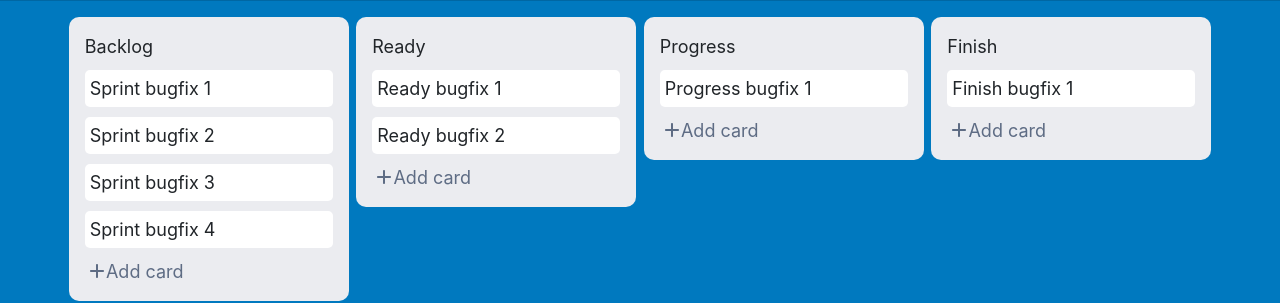
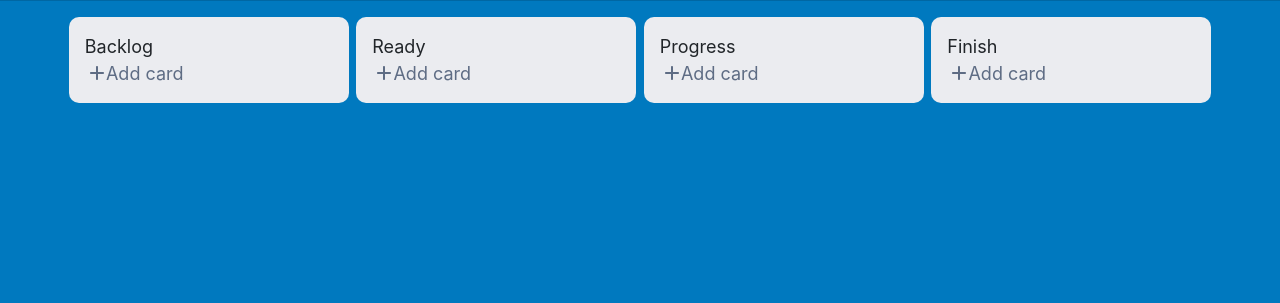
Before and after one commit to akambetov/Kanban-Board, a React (Create React App) app: page / in a window 1280 px wide. Shown: the part 315-618 px from the top of the page. Built offline with nearby package versions, Linux system fonts and the light colour scheme.

Commit message:
LocalStorage

```diff
--- a/src/App.js
+++ b/src/App.js
@@ -13,26 +13,10 @@ const KanbanMock = {
     title: 'backlog',
     updateFromTable: null,
     issues: [
-      {
-        id: 'backlog-task1',
-        title: 'Sprint bugfix 1',
-        desc: 'lorem lorem lorem lorem',
-      },
-      {
-        id: 'backlog-task2',
-        title: 'Sprint bugfix 2',
-        desc: 'lorem lorem lorem lorem',
-      },
-      {
-        id: 'backlog-task3',
-        title: 'Sprint bugfix 3',
-        desc: 'lorem lorem lorem lorem',
-      },
-      {
-        id: 'backlog-task4',
-        title: 'Sprint bugfix 4',
-        desc: 'lorem lorem lorem lorem',
-      },
+      // { id: 'backlog-task1', title: 'Sprint bugfix 1', desc: 'lorem lorem lorem lorem' },
+      // { id: 'backlog-task2', title: 'Sprint bugfix 2', desc: 'lorem lorem lorem lorem' },
+      // { id: 'backlog-task3', title: 'Sprint bugfix 3', desc: 'lorem lorem lorem lorem' },
+      // { id: 'backlog-task4', title: 'Sprint bugfix 4', desc: 'lorem lorem lorem lorem' },
     ],
   },
 
@@ -40,12 +24,8 @@ const KanbanMock = {
     title: 'ready',
     updateFromTable: 'backlog',
     issues: [
-      {
-        id: 'ready-task1',
-        title: 'Ready bugfix 1',
-        desc: 'lorem lorem lorem lorem',
-      },
-      { id: 'ready-task2', title: 'Ready bugfix 2', desc: 'lorem lorem lorem lorem' },
+      // { id: 'ready-task1', title: 'Ready bugfix 1', desc: 'lorem lorem lorem lorem' },
+      // { id: 'ready-task2', title: 'Ready bugfix 2', desc: 'lorem lorem lorem lorem' },
       // { id: 'ready-task3', title: 'Ready bugfix 3', desc: 'lorem lorem lorem lorem' },
       // { id: 'ready-task4', title: 'Ready bugfix 4', desc: 'lorem lorem lorem lorem' },
     ],
@@ -55,11 +35,7 @@ const KanbanMock = {
     title: 'progress',
     updateFromTable: 'ready',
     issues: [
-      {
-        id: 'progress-task1',
-        title: 'Progress bugfix 1',
-        desc: 'lorem lorem lorem lorem',
-      },
+      // { id: 'progress-task1', title: 'Progress bugfix 1', desc: 'lorem lorem lorem lorem' },
       // { id: 'progress-task2', title: 'Progress bugfix 2', desc: 'lorem lorem lorem lorem' },
       // { id: 'progress-task3', title: 'Progress bugfix 3', desc: 'lorem lorem lorem lorem' },
       // { id: 'progress-task4', title: 'Progress bugfix 4', desc: 'lorem lorem lorem lorem' },
@@ -70,11 +46,7 @@ const KanbanMock = {
     title: 'finish',
     updateFromTable: 'progress',
     issues: [
-      {
-        id: 'finish-task1',
-        title: 'Finish bugfix 1',
-        desc: 'lorem lorem lorem lorem',
-      },
+      // { id: 'finish-task1', title: 'Finish bugfix 1', desc: 'lorem lorem lorem lorem' },
       // { id: 'progress-task2', title: 'Finish bugfix 2', desc: 'lorem lorem lorem lorem' },
       // { id: 'progress-task3', title: 'Finish bugfix 3', desc: 'lorem lorem lorem lorem' },
       // { id: 'progress-task4', title: 'Finish bugfix 4', desc: 'lorem lorem lorem lorem' },
@@ -83,9 +55,8 @@ const KanbanMock = {
 };
 
 function App() {
-  const [state, dispatch] = useReducer(reducer, KanbanMock);
+  const [state, dispatch] = useReducer(reducer, JSON.parse(localStorage.getItem('tasks')) || KanbanMock);
   const [changeTasksCount, setChangeTasksCount] = useState();
-
   useEffect(() => {
     setChangeTasksCount(false);
   }, [changeTasksCount])
@@ -112,7 +83,7 @@ function App() {
 
         <CustomSelect issues={state.backlog}/>
 
-        <Footer data = {state} />
+      <Footer data = {state} />
     </>
   );
 }
--- a/src/components/Boards/BoardTemplate.js
+++ b/src/components/Boards/BoardTemplate.js
@@ -1,13 +1,16 @@
-import React, { useEffect, useState } from 'react';
+import React, { useContext, useEffect, useState } from 'react';
 import CustomSelect from '../CustomSelect';
 import hideShowBtn from '../../utils/hideShowBtn';
+import { TaskContext } from '../../context/taskContext';
 
 function BoardTemplate({ issues, dispatch, updateFrom, changeTrigger, getTaskData }) {
+  const {state} = useContext(TaskContext); // Для localStorage
   const [title, setTitle] = useState('');
   const [selected, setSelected] = useState(null);
 
   useEffect(() => {
     changeTrigger(true);
+    localStorage.setItem('tasks', JSON.stringify(state))
   }, [title, selected]);
 
   const addTask = () => {
```
